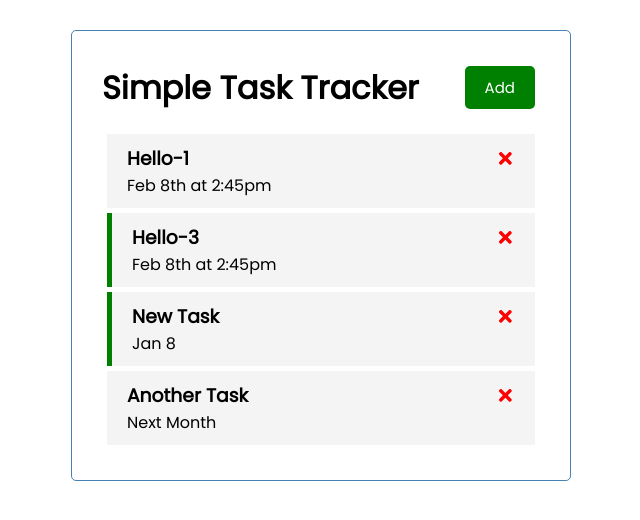
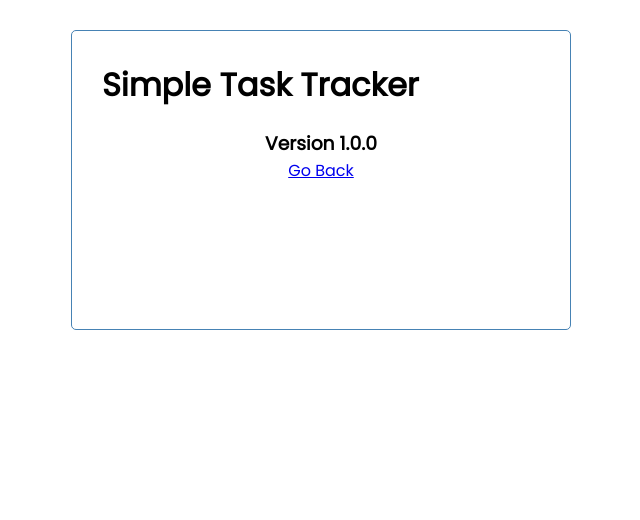
Before and after one commit to blackbird71SR/Simple-Task-Tracker, a React (Create React App) app: page /about in a window 1280 px wide. Shown: the top 520 px of the page, without its empty margins (319-959 px from the left). Built offline with nearby package versions, Linux system fonts and the light colour scheme; data requests are answered from the project's data file.

Commit message:
Add routing with home and about page

```diff
--- a/db.json
+++ b/db.json
@@ -4,13 +4,13 @@
       "id": 1,
       "text": "Hello-1",
       "day": "Feb 8th at 2:45pm",
-      "reminder": false
+      "reminder": true
     },
     {
       "id": 3,
       "text": "Hello-3",
       "day": "Feb 8th at 2:45pm",
-      "reminder": true
+      "reminder": false
     },
     {
       "id": 6038,
@@ -22,7 +22,7 @@
       "id": 671,
       "text": "Another Task",
       "day": "Next Month",
-      "reminder": false
+      "reminder": true
     }
   ]
 }
--- a/src/App.js
+++ b/src/App.js
@@ -1,8 +1,11 @@
 import { useState, useEffect } from 'react';
+import { createBrowserRouter, RouterProvider } from 'react-router-dom';
 
 import Header from './components/Header';
 import Tasks from './components/Tasks';
 import AddTask from './components/AddTask';
+import Footer from './components/Footer';
+import About from './components/About';
 
 function App() {
   const [showAddTask, setShowAddTask] = useState(false);
@@ -75,18 +78,46 @@ function App() {
     );
   };
 
-  return (
-    <div className='container'>
+  const router = createBrowserRouter([
+    {
+      path: '/',
+      element: (
+        <>
           <Header
             onAdd={() => setShowAddTask(!showAddTask)}
             showAdd={showAddTask}
           />
           {showAddTask && <AddTask onAdd={addTask} />}
           {tasks.length > 0 ? (
-        <Tasks tasks={tasks} onDelete={deleteTask} onToggle={toggleReminder} />
+            <Tasks
+              tasks={tasks}
+              onDelete={deleteTask}
+              onToggle={toggleReminder}
+            />
           ) : (
             'No Tasks!'
           )}
+          <Footer />
+        </>
+      ),
+    },
+    {
+      path: '/about',
+      element: (
+        <>
+          <Header
+            onAdd={() => setShowAddTask(!showAddTask)}
+            showAdd={showAddTask}
+          />
+          <About />
+        </>
+      ),
+    },
+  ]);
+
+  return (
+    <div className='container'>
+      <RouterProvider router={router} />
     </div>
   );
 }
--- a/src/components/Header.js
+++ b/src/components/Header.js
@@ -1,15 +1,21 @@
 import PropTypes from 'prop-types';
+import { useLocation } from 'react-router-dom';
+
 import Button from './Button';
 
 const Header = ({ title, onAdd, showAdd }) => {
+  const location = useLocation();
+
   return (
     <header className='header'>
       <h1>{title}</h1>
-      <Button
-        color={showAdd ? 'red' : 'green'}
-        text={showAdd ? 'Close' : 'Add'}
-        onClick={onAdd}
-      />
+      {location.pathname === '/' && (
+        <Button
+          color={showAdd ? 'red' : 'green'}
+          text={showAdd ? 'Close' : 'Add'}
+          onClick={onAdd}
+        />
+      )}
     </header>
   );
 };
```
Lines whose indentation alone changed are shown as unchanged.
